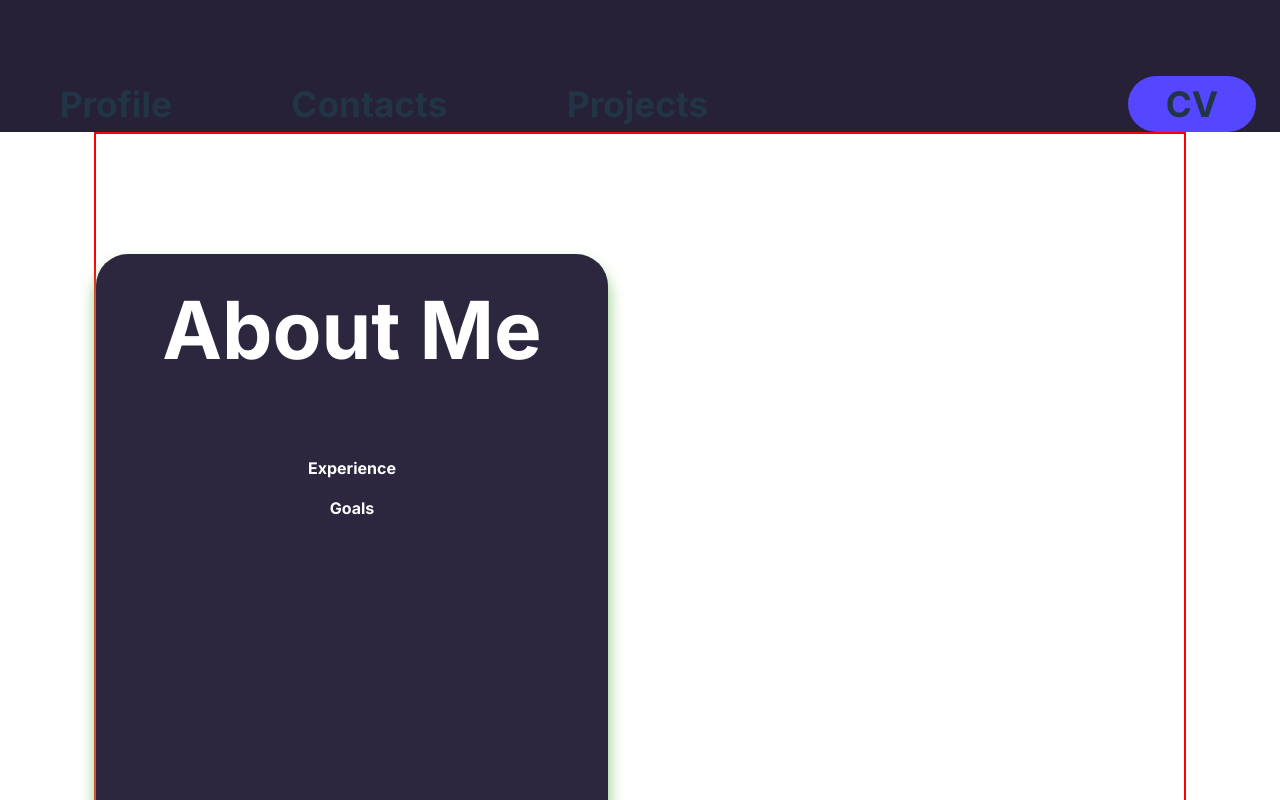
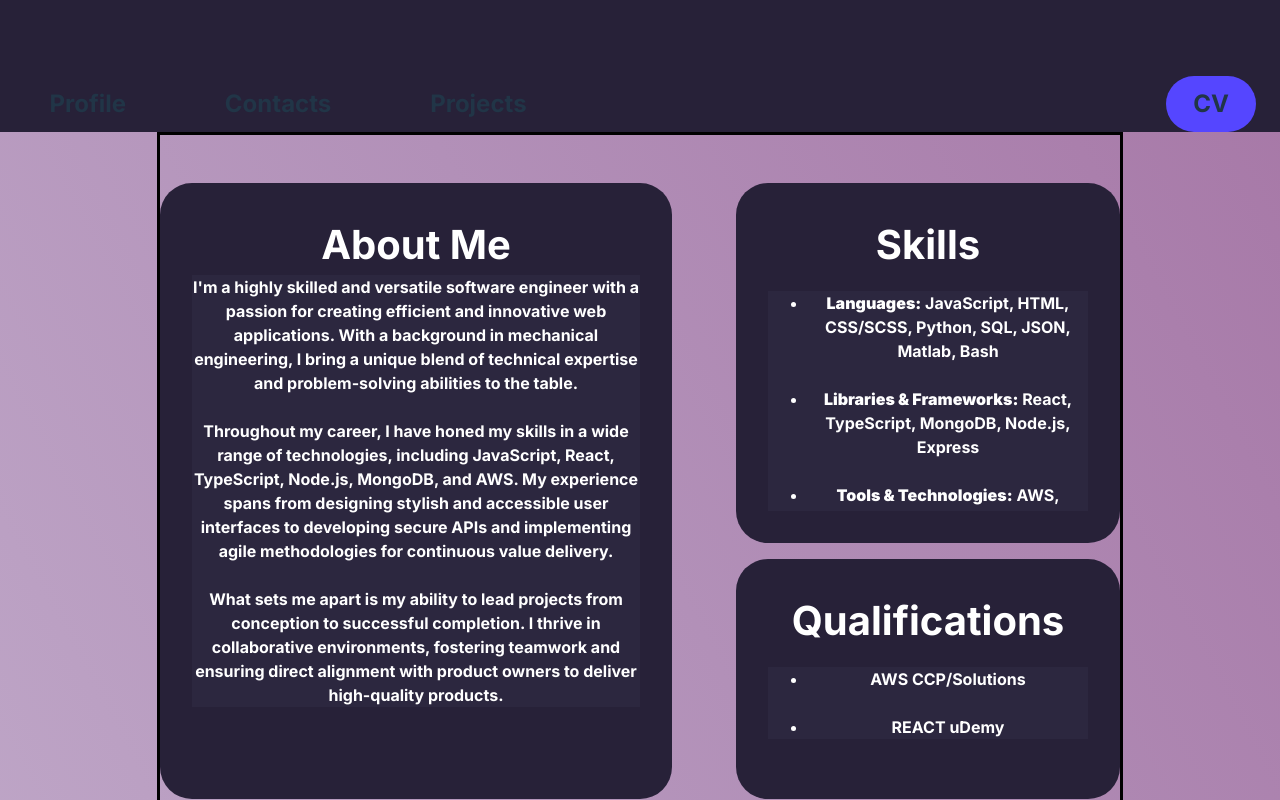
Before and after one commit to benj3110/Profile, a React (Vite) app in the folder Client/: page / in a window 1280 px wide. Shown: the part 700-1500 px from the top of the page. Built offline with nearby package versions, Linux system fonts and the light colour scheme.

Commit message:
card changes

```diff
--- a/Client/src/components/Middle/AboutMe.tsx
+++ b/Client/src/components/Middle/AboutMe.tsx
@@ -6,25 +6,47 @@ const AboutMe: React.FC = () => {
         <section className={styles.SectionContainer} id="profile">
             <ProfileCard>
                 <div className={styles.AboutCard}>
-                    <h2 className={styles.cardTitle}>About Me</h2>
-                    <p>Experience</p>
-                    <p>Goals</p>
+                    <div className={styles.AboutCardContent}>
+                        <h2 className={styles.CardTitle}>About Me</h2>
+                        <p className={styles.AboutParagraph}>
+                            I'm a highly skilled and versatile software engineer with a passion for creating efficient and innovative web applications. With a background in mechanical engineering, I bring a unique blend of technical expertise and problem-solving abilities to the table.
+                            <br />
+                            <br />
+                            Throughout my career, I have honed my skills in a wide range of technologies, including JavaScript, React, TypeScript, Node.js, MongoDB, and AWS. My experience spans from designing stylish and accessible user interfaces to developing secure APIs and implementing agile methodologies for continuous value delivery.
+                            <br />
+                            <br />
+                            What sets me apart is my ability to lead projects from conception to successful completion. I thrive in collaborative environments, fostering teamwork and ensuring direct alignment with product owners to deliver high-quality products.
+                        </p>
+                    </div>
                 </div>
             </ProfileCard>
             <div className={styles.SkillsAndQualificationsContainer}>
                 <ProfileCard>
                     <div className={styles.SkillsCard}>
-                        <h2 className={styles.cardTitle}>Skills</h2>
-                        <p>React</p>
-                        <p>AWS</p>
+                        <div className={styles.SkillsCardContent}>
+                            <h2 className={styles.CardTitle}>Skills</h2>
+                            <ul className={styles.SkillsList}>
+                                <li><b className={styles.Bold}>Languages:</b> JavaScript, HTML, CSS/SCSS, Python, SQL, JSON, Matlab, Bash</li>
+                                <br />
+                                <li><b className={styles.Bold}>Libraries & Frameworks:</b> React, TypeScript, MongoDB, Node.js, Express</li>
+                                <br />
+                                <li><b className={styles.Bold}>Tools & Technologies:</b> AWS, Docker, Figma, Jest, Swagger, Cypress, Git, GitHub, Jira</li>
+                            </ul>
+                        </div>
+
                     </div>
                 </ProfileCard>
                 <div className={styles.SkillsQualSeparator}></div>
                 <ProfileCard>
                     <div className={styles.QualificationsCard}>
-                        <h2 className={styles.cardTitle}>Qualifications</h2>
-                        <p>AWS CCP/Solutions</p>
-                        <p>REACT uDemy</p>
+                        <div className={styles.QualCardContent}>
+                            <h2 className={styles.CardTitle}>Qualifications</h2>
+                            <ul className={styles.QualsList}>
+                                <li>AWS CCP/Solutions</li>
+                                <br />
+                                <li>REACT uDemy</li>
+                            </ul>
+                        </div>
                     </div>
                 </ProfileCard>
             </div>
--- a/Client/src/components/Top/Navbar.tsx
+++ b/Client/src/components/Top/Navbar.tsx
@@ -6,6 +6,7 @@ const Navbar: React.FC = () => {
         const pdfUrl = "/BenitoVargheseCV.pdf";
         window.open(pdfUrl, "_blank");
     }
+    const offsetVh = window.innerHeight / 100;
     //todo active class styling
     return (
         <nav className={styles.Navbar}>
@@ -16,6 +17,7 @@ const Navbar: React.FC = () => {
                         spy={true}
                         smooth={true}
                         to="profile"
+                        offset={-(7 * offsetVh)}
                         className={styles.Links}>
                         Profile
                     </Link>
--- a/Client/src/css/HomePage.module.scss
+++ b/Client/src/css/HomePage.module.scss
@@ -1,3 +1,5 @@
+@use "Colours";
+
 .PageContainer {
 	display: grid;
 	place-items: center;
@@ -5,4 +7,13 @@
 	min-width: 300px;
 	margin: 0;
 	padding: 0;
+	background-color: Colours.$backgroundPurple;
+	background-image: linear-gradient(
+		to left bottom,
+		#a26e9f,
+		#aa7fac,
+		#b290b8,
+		#bba0c3,
+		#c4b1ce
+	);
 }
--- a/Client/src/css/Middle/AboutMe.module.scss
+++ b/Client/src/css/Middle/AboutMe.module.scss
@@ -1,27 +1,21 @@
 @use "../Base";
+@use "../Colours";
 
 .SectionContainer {
 	display: flex;
 	justify-content: space-between;
 	align-items: flex-start;
-	padding-top: 15vh;
+	padding-top: 6vh;
 	flex-direction: row;
-	height: 85vh;
-	width: 85vw;
-	border: red 2px solid;
-}
-@media (max-width: 1650px) {
-	.SectionContainer {
-		flex-direction: column;
-		height: fit-content;
-	}
+	height: 87vh;
+	width: 75vw;
+	border: black 3px solid;
 }
 
 .SkillsAndQualificationsContainer {
 	display: flex;
 	flex-direction: column;
 	align-items: flex-start;
-	height: 77vh;
 }
 
 .SkillsQualSeparator {
@@ -31,19 +25,76 @@
 .AboutCard {
 	width: 40vw;
 	height: 77vh;
+	display: flex;
+	justify-content: center;
+	align-items: center;
+	.AboutCardContent {
+		width: calc(100% - 4rem);
+		height: calc(100% - 4rem);
+		.AboutParagraph {
+			background: Colours.$backgroundLighterDark;
+			// height: calc(100% - 5rem);
+			margin-block: 0;
+		}
+	}
 }
 
 .SkillsCard {
 	width: 30vw;
-	height: 37.5vh;
+	height: 45vh;
+	min-height: fit-content;
+	display: flex;
+	justify-content: center;
+	align-items: center;
+	flex-direction: column;
+	.SkillsCardContent {
+		width: calc(100% - 4rem);
+		height: calc(100% - 4rem);
+		overflow: hidden;
+		.SkillsList {
+			background: Colours.$backgroundLighterDark;
+		}
+	}
 }
 
 .QualificationsCard {
 	width: 30vw;
-	height: 37.5vh;
+	height: 30vh;
+	display: flex;
+	justify-content: center;
+	align-items: center;
+	flex-direction: column;
+	.QualCardContent {
+		width: calc(100% - 4rem);
+		height: calc(100% - 4rem);
+		.QualsList {
+			background: Colours.$backgroundLighterDark;
+		}
+	}
 }
 
-.cardTitle {
-	font-size: 5rem;
-	margin-top: 1rem;
+.CardTitle {
+	font-size: 2.5rem;
+
+	margin-block: 0;
 }
+.Bold {
+	font-weight: bolder;
+}
+
+@media (max-width: 700px) {
+	.SectionContainer {
+		flex-direction: column;
+		height: fit-content;
+		align-items: center;
+		width: 95vw;
+	}
+	.AboutCard {
+		width: 80vw;
+		height: fit-content;
+	}
+	.SkillsCard {
+		width: 80vw;
+		height: fit-content;
+	}
+}
--- a/Client/src/css/Middle/ProfileCard.module.scss
+++ b/Client/src/css/Middle/ProfileCard.module.scss
@@ -3,9 +3,10 @@
 .Card {
 	width: min-content;
 	height: min-content;
-	background: Colours.$backgroundLighterDark;
-	min-height: 0;
-	box-shadow: 0 10px 16px Colours.$green;
+	background: Colours.$backgroundDark;
+	min-height: fit-content;
+	min-width: fit-content;
+	// box-shadow: 0 0 9rem 3rem Colours.$lightPurple;
 	transition: all 0.3s ease-out;
 	text-decoration: none;
 	color: white;
@@ -13,11 +14,12 @@
 	display: flex;
 	align-items: flex-start;
 	border-radius: 2rem;
+	overflow: hidden;
 }
 
 .Card:hover {
 	transform: scale(1.005);
-	// box-shadow: 0 24px 36px Colours.$green, 0 24px 46px Colours.$green;
 	color: Colours.$green;
 	border: 0;
+	box-shadow: 0 10px 16px Colours.$green;
 }
--- a/Client/src/css/Top/Navbar.module.scss
+++ b/Client/src/css/Top/Navbar.module.scss
@@ -27,7 +27,7 @@
 	align-items: center;
 	padding: 0;
 	margin: 0;
-	width: 60%;
+	width: 45%;
 	height: 100%;
 }
 
@@ -37,7 +37,7 @@
 	align-items: center;
 	flex-grow: 1;
 	text-align: center;
-	font-size: 2.2rem;
+	font-size: 1.5rem;
 	transition: background-color 0.3s ease;
 	height: 100%;
 	cursor: pointer;
@@ -55,7 +55,7 @@
 .Cv {
 	margin-left: auto;
 	margin-right: 1.5rem;
-	width: 10%;
+	width: 7%;
 	background-color: Colours.$solidBlue;
 	border-radius: 3rem;
 }
--- a/Client/src/css/_Colours.scss
+++ b/Client/src/css/_Colours.scss
@@ -4,6 +4,9 @@ $solidBlue: #5546ff;
 $tropicalSea: #38cdd6;
 $neonPurple: #a340f4;
 $neonPurpleGlow: #b443ff;
+$softPurple: #6c3893;
+$lightPurple: #a26e9f;
+$backgroundPurple: #c4b1ce;
 $beige: #ffeed7;
 $bitcoinOrange: #f69988;
 $orange: #ffad9c;
```
